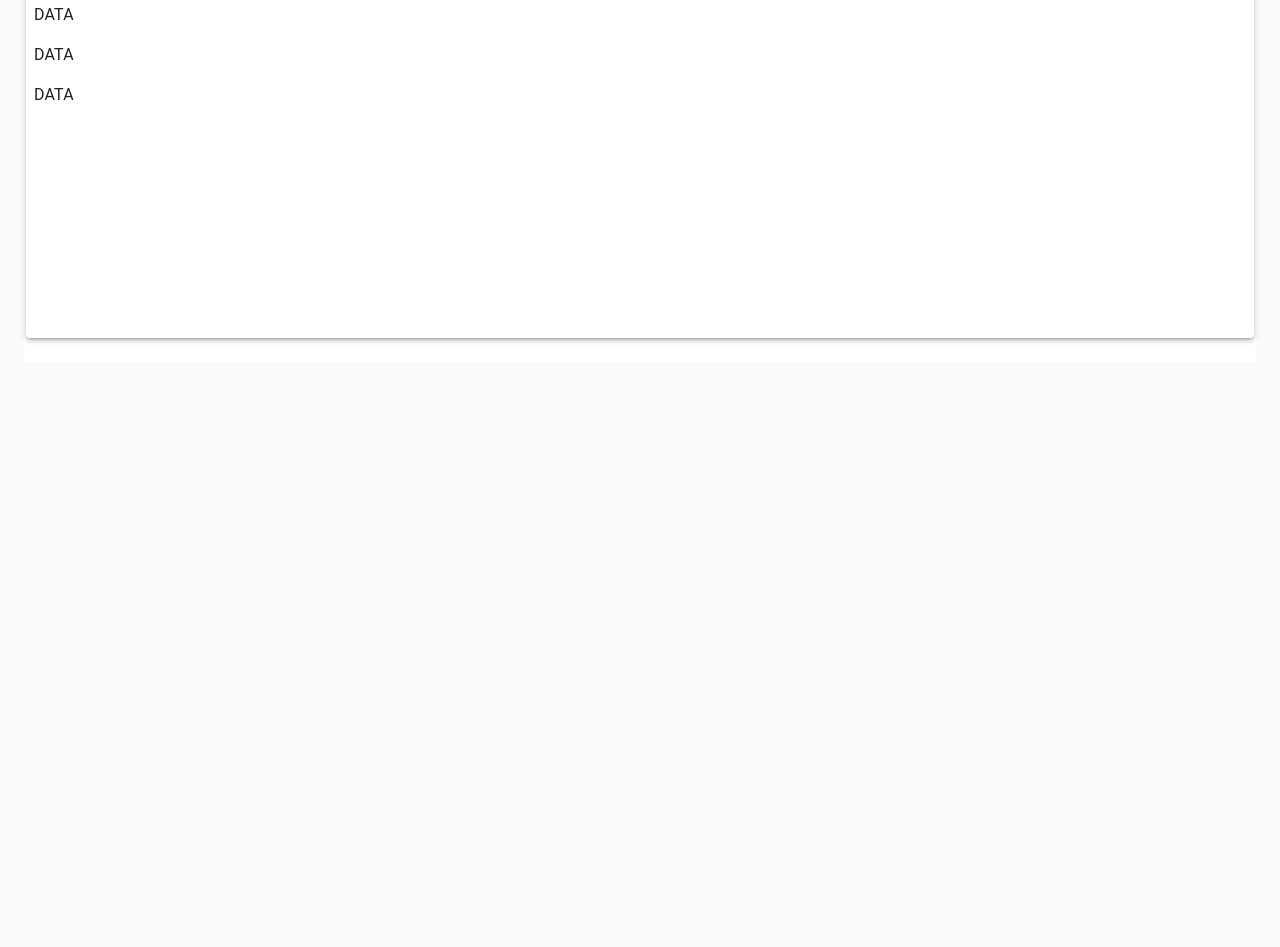
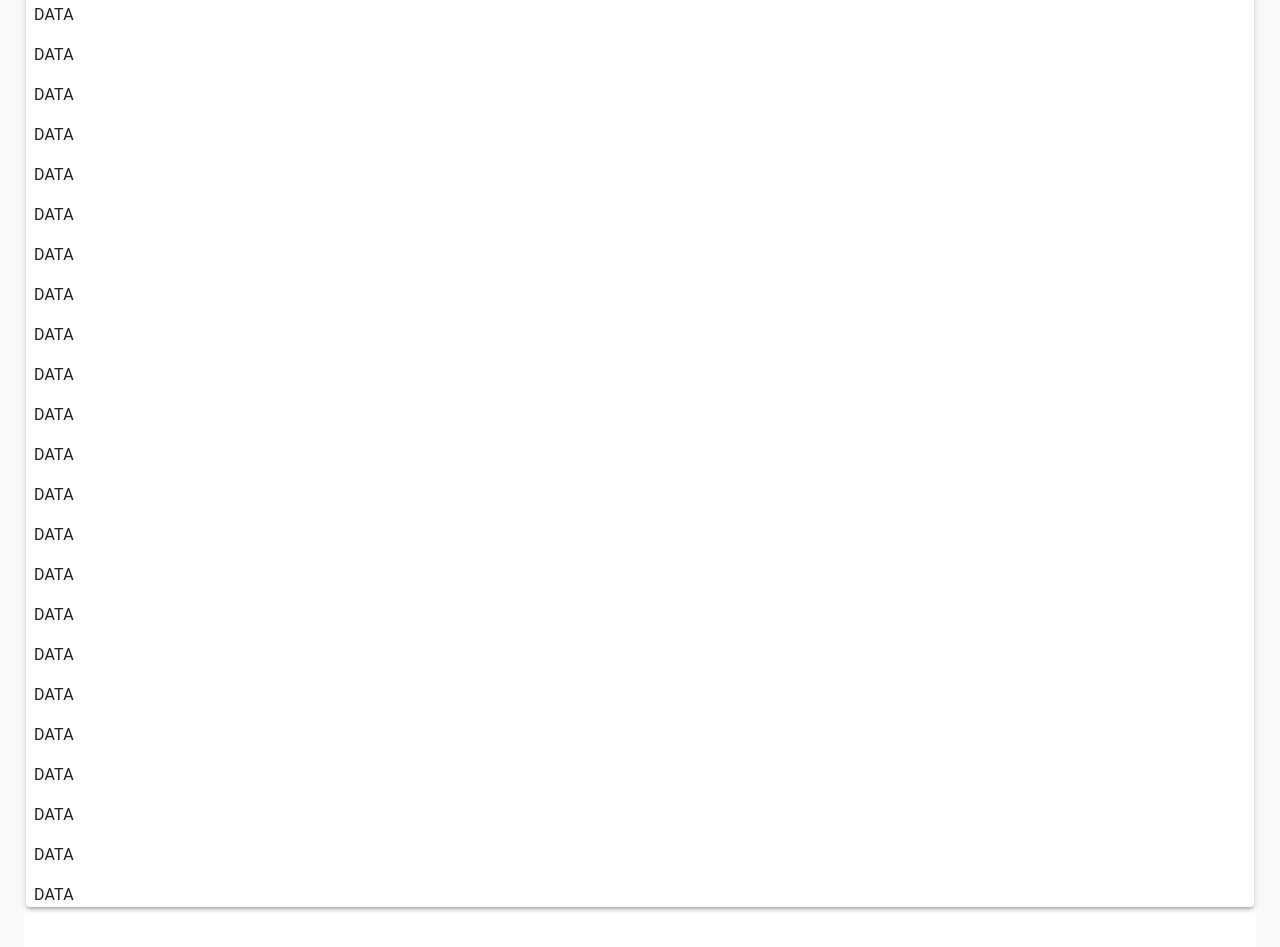
Before and after one commit to anotherstickybit/material_test, a React (Create React App) app: page / in a window 1280 px wide. Shown: the part 460-1407 px from the top of the page. Before the commit the page ends 822 px from the top, so only its background shows below. Built offline with nearby package versions, Linux system fonts and the light colour scheme.

Commit message:
sign in button

```diff
--- a/src/components/ByClient/ByClient.js
+++ b/src/components/ByClient/ByClient.js
@@ -58,6 +58,26 @@ const ByClient = (props) => {
                     <p>DATA</p>
                     <p>DATA</p>
                     <p>DATA</p>
+                    <p>DATA</p>
+                    <p>DATA</p>
+                    <p>DATA</p>
+                    <p>DATA</p>
+                    <p>DATA</p>
+                    <p>DATA</p>
+                    <p>DATA</p>
+                    <p>DATA</p>
+                    <p>DATA</p>
+                    <p>DATA</p>
+                    <p>DATA</p>
+                    <p>DATA</p>
+                    <p>DATA</p>
+                    <p>DATA</p>
+                    <p>DATA</p>
+                    <p>DATA</p>
+                    <p>DATA</p>
+                    <p>DATA</p>
+                    <p>DATA</p>
+                    <p>DATA</p>
 
                 </div>
             </form>
--- a/src/components/Navbar/LoginComponent.js
+++ b/src/components/Navbar/LoginComponent.js
@@ -87,7 +87,7 @@ const LoginComponent = (props) => {
             <Button className={classes.openPopupButton} color="secondary" aria-describedby={id} size={"small"}
                     variant="contained"
                     onClick={handleClick}>
-                Login
+                Sing in
             </Button>
             <Popover
                 id={id}
```
